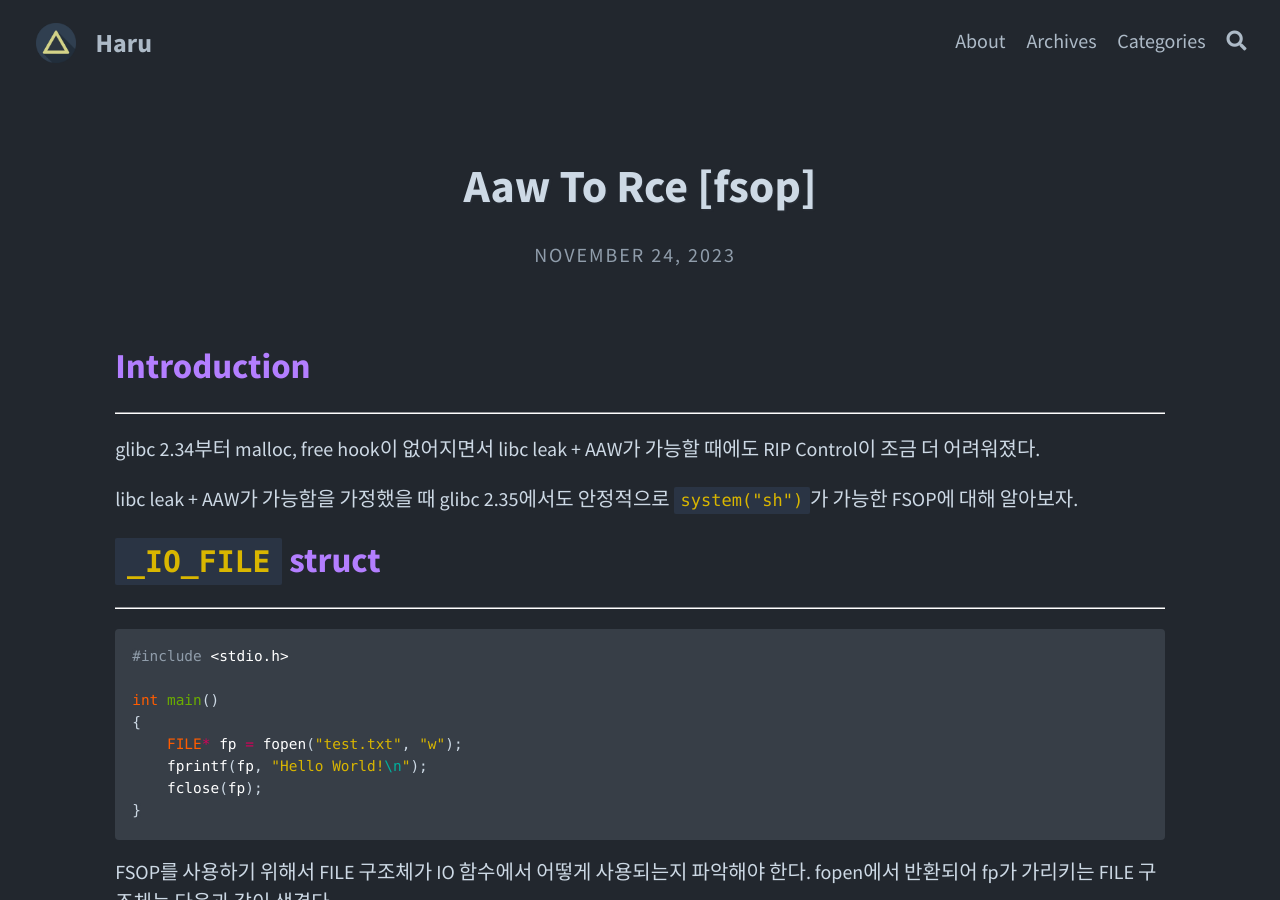
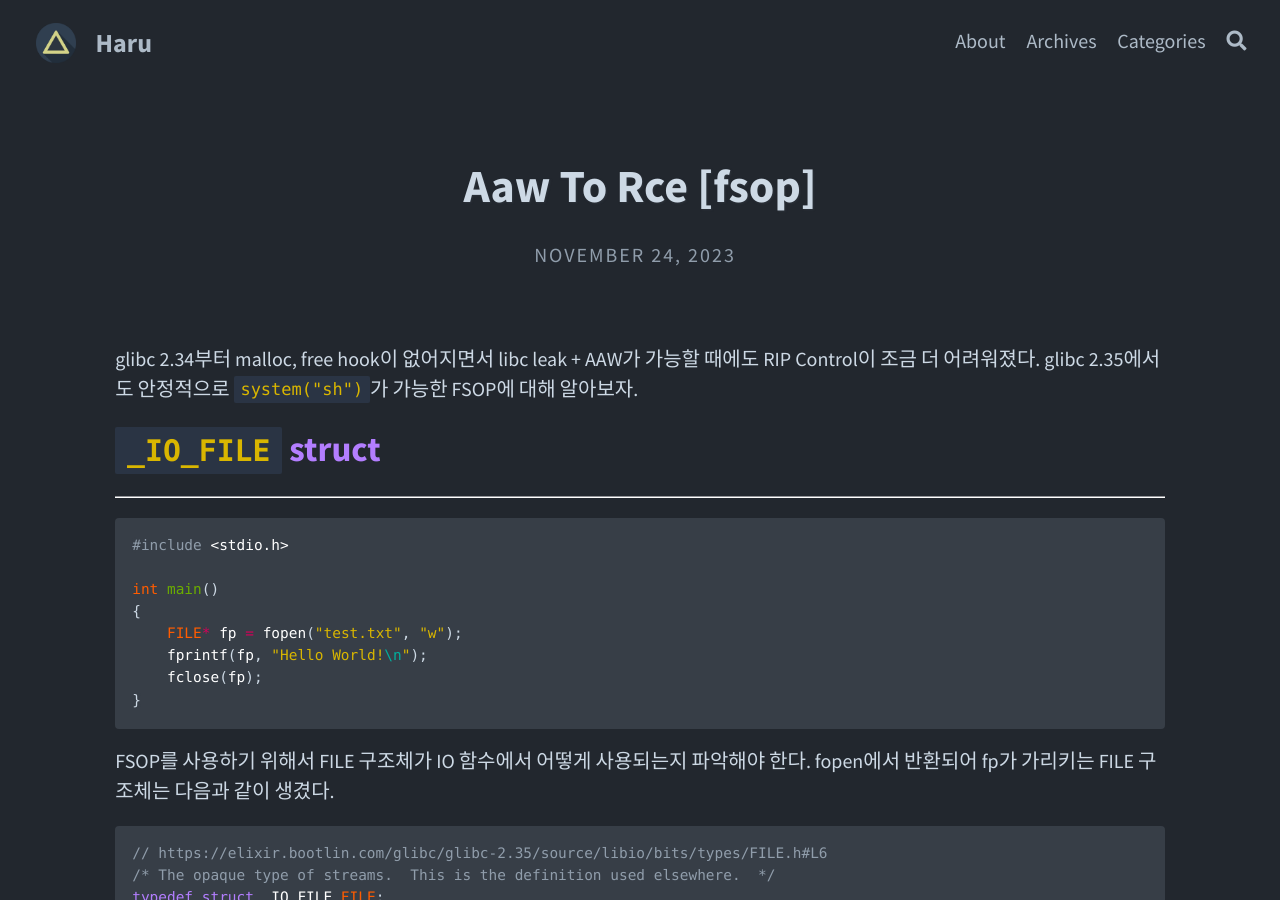
Before and after one commit to hareh4ru/hareh4ru.github.io, a Jekyll site: the page built from _posts/2023-11-24-AAW-To-RCE-[FSOP].md, in a window 1280 px wide and 900 px high. Built offline with Jekyll 4.4.1, drawn with Linux system fonts in a browser that asks for light colours; our own code applies the rules of GitHub Pages for plain Markdown files; a script that is not in the unit is left out; comment, search, counter and statistics services are not loaded.

Commit message:
Update 2023-11-24-AAW-To-RCE-[FSOP].md

```diff
--- a/_posts/2023-11-24-AAW-To-RCE-[FSOP].md
+++ b/_posts/2023-11-24-AAW-To-RCE-[FSOP].md
@@ -1,14 +1,14 @@
 ---
 published: true
+layout: post
+category: pwn
+tags:
+  - 'pwn, FSOP'
+excerpt_separator: <!--more-->
 ---
-## Introduction
-
----
-
 glibc 2.34부터 malloc, free hook이 없어지면서 libc leak + AAW가 가능할 때에도 RIP Control이 조금 더 어려워졌다.
-
-libc leak + AAW가 가능함을 가정했을 때 glibc 2.35에서도 안정적으로 `system("sh")`가 가능한 FSOP에 대해 알아보자.
-
+glibc 2.35에서도 안정적으로 `system("sh")`가 가능한 FSOP에 대해 알아보자.
+<!--more-->
 
 ## `_IO_FILE` struct
 
```
